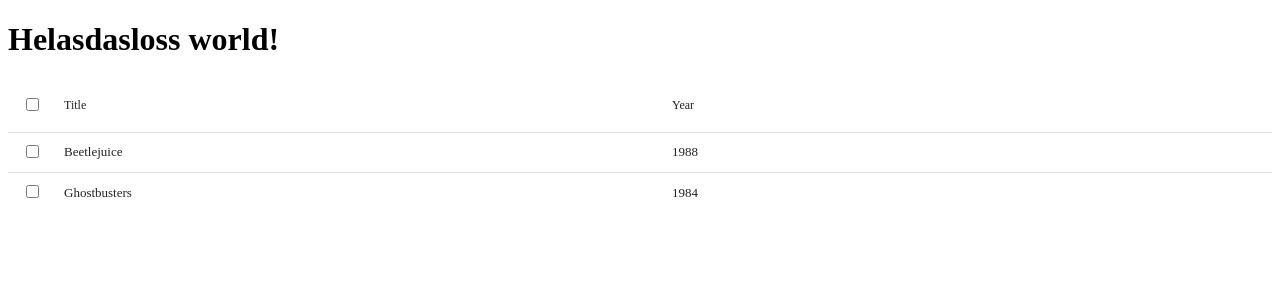
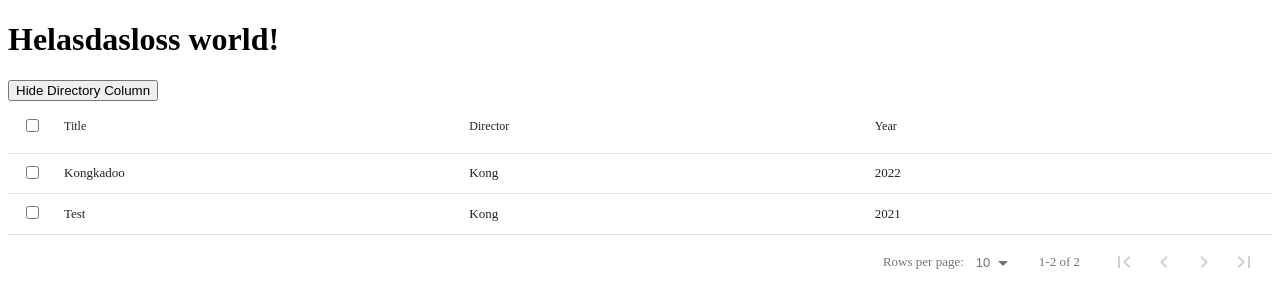
Before and after one commit to Zleepless/reminiscence, a React (Create React App) app: page / in a window 1280 px wide. Shown: the top 308 px of the page. Built offline with nearby package versions, Linux system fonts and the light colour scheme.

Commit message:
Test React Datatable for Dev

```diff
--- a/src/components/DTable.jsx
+++ b/src/components/DTable.jsx
@@ -1,19 +1,45 @@
-
-import React from 'react';
+import React, { useState } from 'react';
 import DataTable from 'react-data-table-component';
 
-const columns = [
+function DTable() {
+    const [hideDirector, setHideDirector] = React.useState(false);
+
+	const columns = React.useMemo(
+		() => [
 			{
 				name: 'Title',
 				selector: row => row.title,
 				sortable: true,
 			},
 			{
+				name: 'Director',
+				selector: row => row.director,
+				sortable: true,
+				omit: hideDirector,
+			},
+			{
 				name: 'Year',
 				selector: row => row.year,
 				sortable: true,
 			},
-];
+		],
+		[hideDirector],
+	);
+
+    const data = [
+        {
+            id: 1,
+            title: 'Kongkadoo',
+            director: "Kong",
+            year: '2022',
+        },
+        {
+            id: 2,
+            title: 'Test',
+            director: "Kong",
+            year: '2021',
+        },
+    ]
 
     const customStyles = {
         rows: {
@@ -35,28 +61,21 @@ const customStyles = {
         },
     };
 
-const data = [
-    {
-        id: 1,
-        title: 'Beetlejuice',
-        year: '1988',
-    },
-    {
-        id: 2,
-        title: 'Ghostbusters',
-        year: '1984',
-    },
-]
+    return (
+        <div>
+        <button onClick={() => setHideDirector(!hideDirector)}>Hide Directory Column</button>
 
-function DTable() {
-    return (
         <DataTable
             columns={columns}
             data={data}
             selectableRows
             customStyles={customStyles}
+            pagination
         />
+        </div>
     );
 };
 
+
+
 export default DTable;
```
Lines whose indentation alone changed are shown as unchanged.
